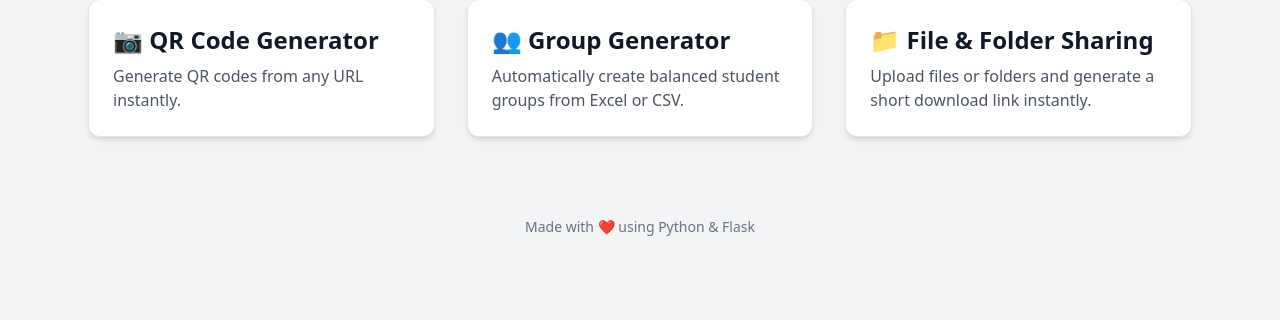
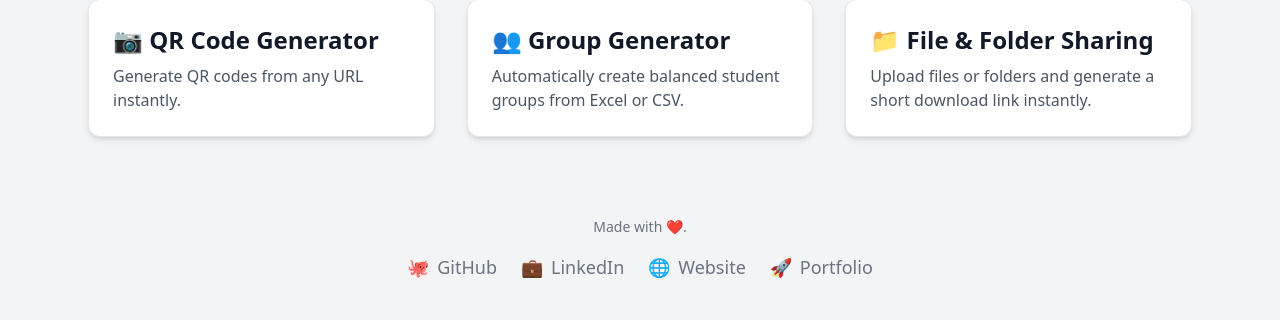
Before and after one commit to udayraut128/techtoolshub, a Flask app: page / in a window 1280 px wide. Shown: the part 291-611 px from the top of the page. Run offline with Flask 3, Linux system fonts and the light colour scheme; some libraries are stand-ins or nearby versions.

Commit message:
add media

```diff
--- a/templates/index.html
+++ b/templates/index.html
@@ -71,9 +71,34 @@ Upload files or folders and generate a short download link instantly.
 </div>
 
 
-<!-- Footer -->
-<footer class="text-center mt-20 pb-10 text-gray-500 text-sm">
-<p>Made with ❤️ using Python & Flask</p>
+<!-- Footer --><footer class="text-center mt-20 pb-10 text-gray-500 text-sm">
+
+<p class="mb-4">Made with ❤️.</p>
+
+<div class="flex flex-wrap justify-center gap-6 text-lg">
+
+<a href="https://github.com/udayraut128" target="_blank"
+class="flex items-center gap-2 hover:text-black transition">
+🐙 <span>GitHub</span>
+</a>
+
+<a href="https://linkedin.com/in/udayraut128" target="_blank"
+class="flex items-center gap-2 hover:text-blue-600 transition">
+💼 <span>LinkedIn</span>
+</a>
+
+<a href="https://hackerbytez.com" target="_blank"
+class="flex items-center gap-2 hover:text-purple-600 transition">
+🌐 <span>Website</span>
+</a>
+
+<a href="https://portfolio.hackerbytez.com" target="_blank"
+class="flex items-center gap-2 hover:text-green-600 transition">
+🚀 <span>Portfolio</span>
+</a>
+
+</div>
+
 </footer>
 
 
```
